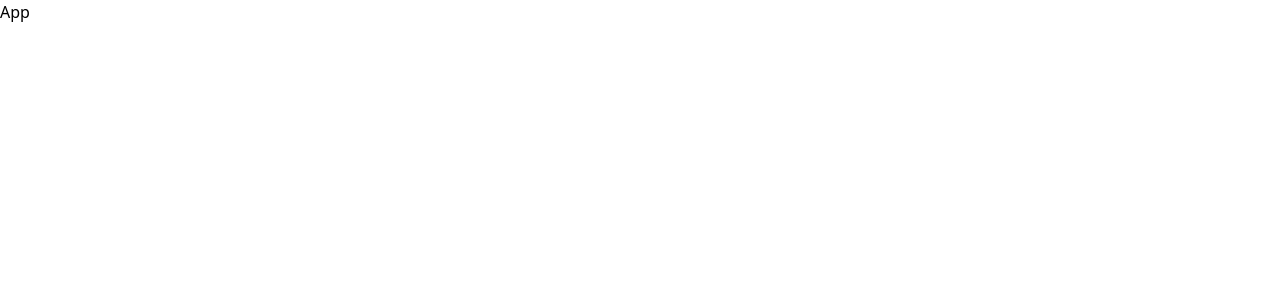
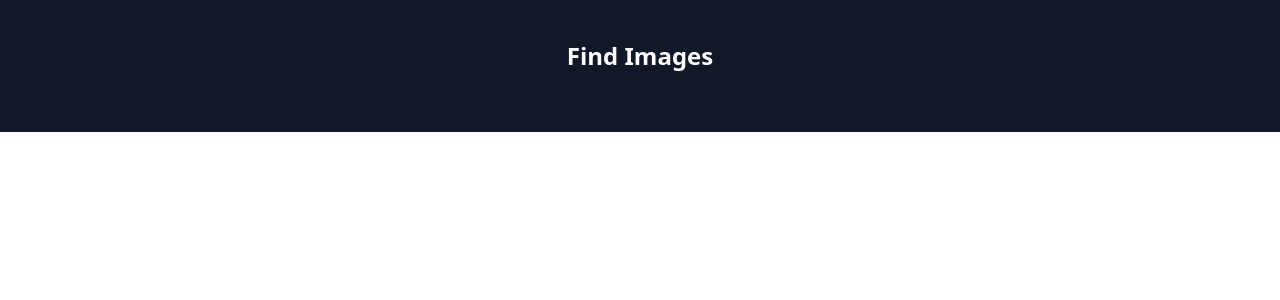
Before and after one commit to mittell/react-image-search-app, a React (Create React App) app: page / in a window 1280 px wide. Shown: the top 300 px of the page. Built offline with nearby package versions, Linux system fonts and the light colour scheme.

Commit message:
feat: added Jumbotron component

```diff
--- a/src/App.js
+++ b/src/App.js
@@ -1,8 +1,10 @@
+import Jumbotron from './components/Jumbotron';
+
 function App() {
 	return (
-		<div>
-			<h1>App</h1>
-		</div>
+		<>
+			<Jumbotron></Jumbotron>
+		</>
 	);
 }
 
--- /dev/null
+++ b/src/components/Jumbotron.js
@@ -0,0 +1,16 @@
+import React from 'react';
+
+const Jumbotron = ({ children }) => {
+	return (
+		<div className='bg-gray-900 flex items-center py-10'>
+			<div className='max-w-md mx-auto w-full'>
+				<h1 className='text-white text-center text-2xl font-bold mb-5'>
+					Find Images
+				</h1>
+				{children}
+			</div>
+		</div>
+	);
+};
+
+export default Jumbotron;
```
